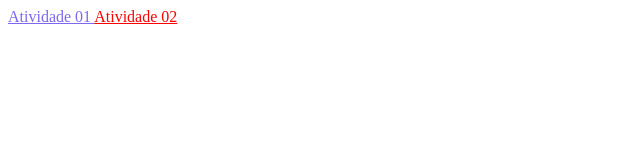
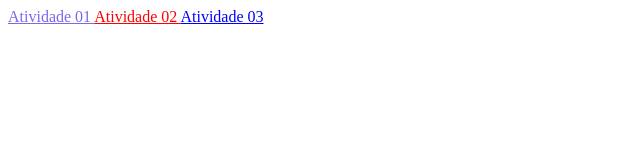
Before and after one commit to raissabarros/atividades-lms-20182, a plain HTML site: page index.html in a window 1280 px wide. Shown: the whole page, without its empty margins (0-640 px from the left). Drawn offline with Linux system fonts and the light colour scheme.

Commit message:
Update index.html

```diff
--- a/index.html
+++ b/index.html
@@ -8,6 +8,7 @@
 
     <a href="Atividade01/atividade01.html" style="color: mediumslateblue"> Atividade 01 </a>
     <a href="Atividade02/atividade02.html" style="color: red"> Atividade 02 </a>
+    <a href="Atividade02/atividade03.html" style="color: blue"> Atividade 03 </a>
 <br>
 
 
```
